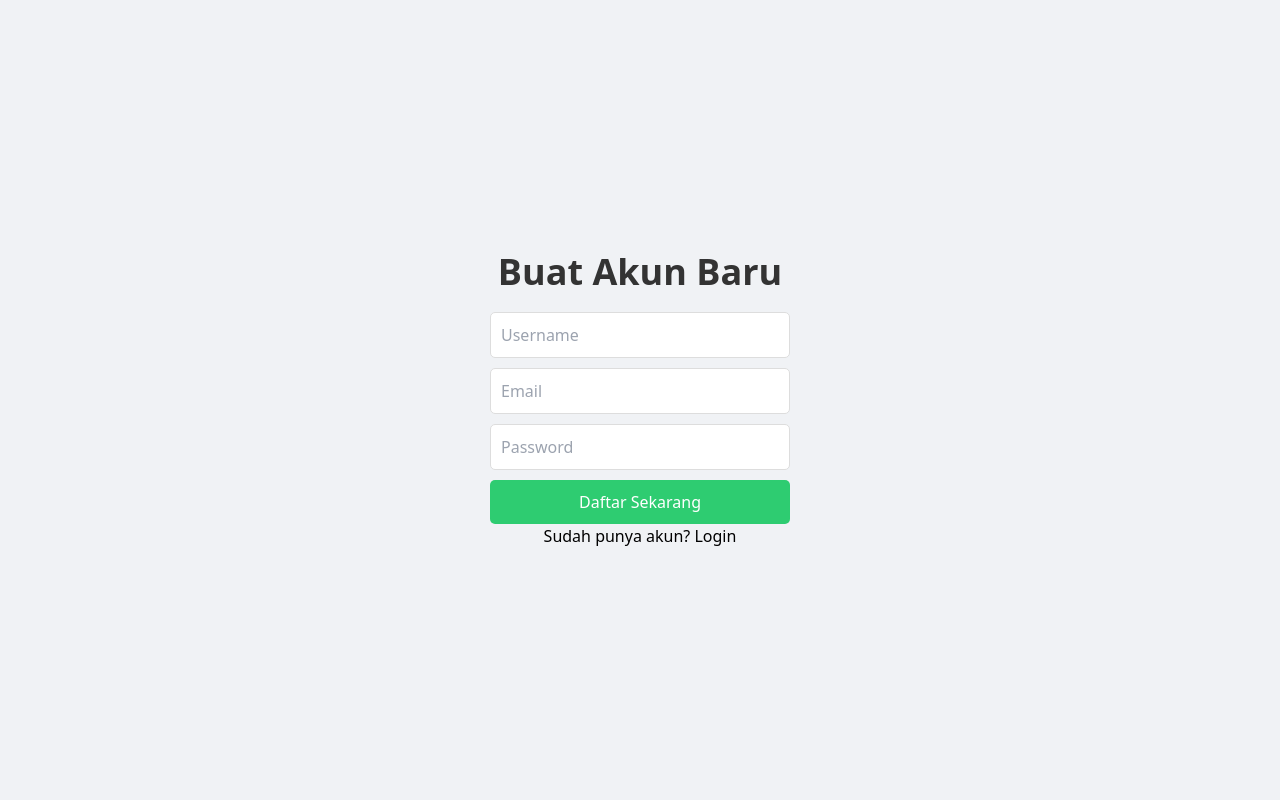
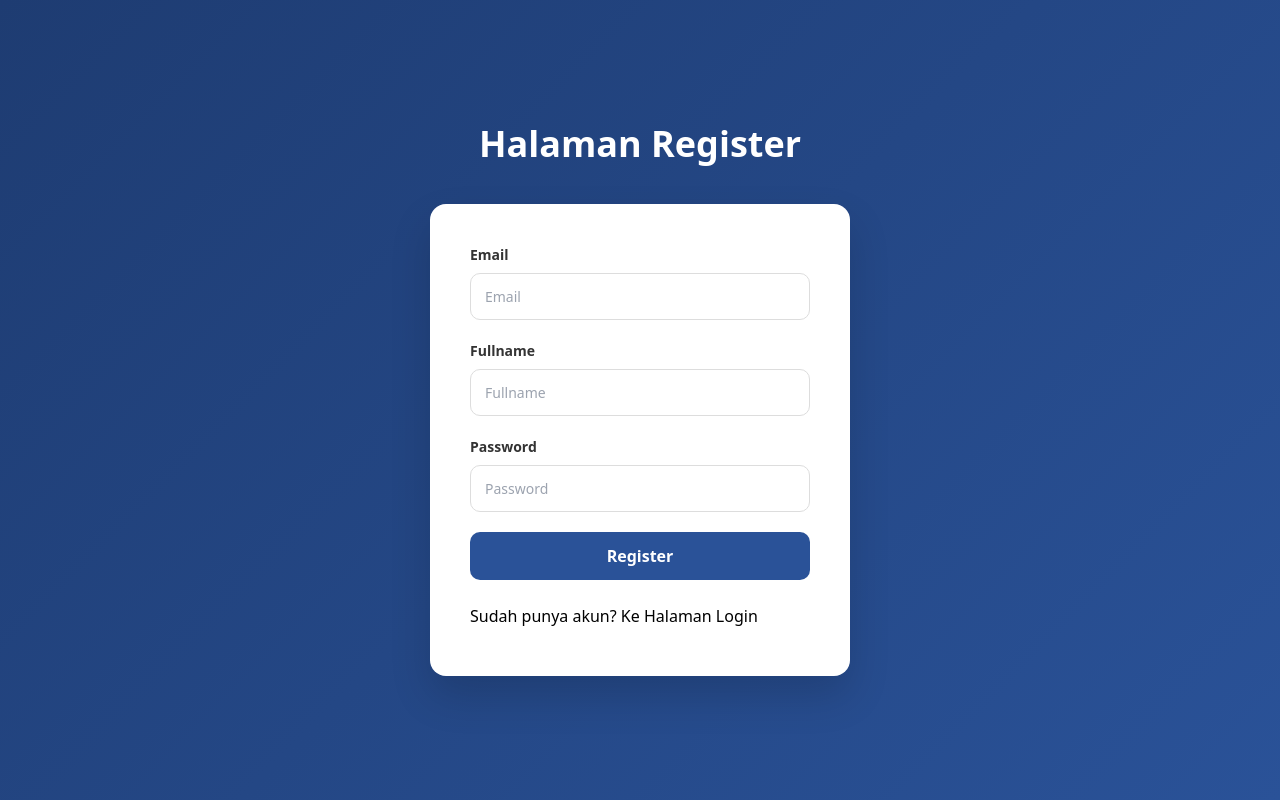
Before and after one commit to Ericharw/my-app, a Next.js app: page /auth/register in a window 1280 px wide. Built offline with nearby package versions, Linux system fonts and the light colour scheme.

Commit message:
add: membuat register view

```diff
--- a/src/pages/auth/register.tsx
+++ b/src/pages/auth/register.tsx
@@ -1,11 +1,10 @@
-import TampilanRegister from "../../views/auth/register";
+import Link from "next/link";
+import TampilanRegister from "@/views/auth/register";
 
 const halamanRegister = () => {
-    return (
-        <>
-            <TampilanRegister />
-        </>
-    );
+  return (
+    <TampilanRegister />
+  );
 };
 
 export default halamanRegister;
--- a/src/views/auth/register/index.tsx
+++ b/src/views/auth/register/index.tsx
@@ -1,17 +1,69 @@
-import styles from './register.module.css';
-import Link from 'next/link';
+import Link from "next/link";
+import style from "../../auth/register/register.module.scss";
 
 const TampilanRegister = () => {
   return (
-    <div className={styles.container}>
-      <h1 className={styles.title}>Buat Akun Baru</h1>
-      <form className={styles.form}>
-        <input type="text" placeholder="Username" className={styles.input} />
-        <input type="email" placeholder="Email" className={styles.input} />
-        <input type="password" placeholder="Password" className={styles.input} />
-        <button type="submit" className={styles.button}>Daftar Sekarang</button>
-      </form>
-      <Link href="/auth/login" className={styles.link}>Sudah punya akun? Login</Link>
+    <div className={style.register}>
+      <h1 className={style.register__title}>Halaman Register</h1>
+      <div className={style.register__form}>
+        <form action="">
+          <div className={style.register__form__item}>
+            <label
+              htmlFor="email"
+              className={style.register__form__item__label}
+            >
+              Email
+            </label>
+            <input
+              type="email"
+              id="email"
+              name="email"
+              placeholder="Email"
+              className={style.register__form__item__input}
+            />
+          </div>
+
+          <div className={style.register__form__item}>
+            <label
+              htmlFor="Fullname"
+              className={style.register__form__item__label}
+            >
+              Fullname
+            </label>
+            <input
+              type="text"
+              id="Fullname"
+              name="Fullname"
+              placeholder="Fullname"
+              className={style.register__form__item__input}
+            />
+          </div>
+
+          <div className={style.register__form__item}>
+            <label
+              htmlFor="Password"
+              className={style.register__form__item__label}
+            >
+              Password
+            </label>
+            <input
+              type="password"
+              id="Password"
+              name="Password"
+              placeholder="Password"
+              className={style.register__form__item__input}
+            />
+          </div>
+
+          <button type="submit" className={style.register__form__item__button}>
+            Register
+          </button>
+        </form>
+        <br />
+        <p className={style.register__form__item__text}>
+          Sudah punya akun? <Link href="/auth/login">Ke Halaman Login</Link>
+        </p>
+      </div>
     </div>
   );
 };
--- a/src/views/auth/register/register.module.css
+++ /dev/null
@@ -1,16 +0,0 @@
-.container {
-  display: flex;
-  flex-direction: column;
-  align-items: center;
-  justify-content: center;
-  height: 100vh;
-  background-color: #f0f2f5;
-}
-
-.title { color: #333; margin-bottom: 20px; }
-
-.form { display: flex; flex-direction: column; gap: 10px; width: 300px; }
-
-.input { padding: 10px; border: 1px solid #ddd; border-radius: 5px; }
-
-.button { padding: 10px; background-color: #2ecc71; color: white; border: none; border-radius: 5px; cursor: pointer; }
--- /dev/null
+++ b/src/views/auth/register/register.module.scss
@@ -0,0 +1,94 @@
+.register {
+  min-height: 100vh;
+  display: flex;
+  flex-direction: column;
+  align-items: center;
+  justify-content: center;
+  background: linear-gradient(135deg, #1e3c72, #2a5298);
+  padding: 20px;
+
+  &__title {
+    width: 100%;
+    text-align: center;
+    font-size: 36px;
+    font-weight: 700;
+    color: #ffffff;
+    margin-bottom: 40px;
+  }
+
+  &__form {
+    background: #ffffff;
+    width: 100%;
+    max-width: 420px;
+    padding: 40px;
+    border-radius: 16px;
+    box-shadow: 0 20px 40px rgba(0, 0, 0, 0.15);
+
+    &__item {
+      display: flex;
+      flex-direction: column;
+      margin-bottom: 20px;
+
+      &__label {
+        font-size: 14px;
+        font-weight: 600;
+        margin-bottom: 8px;
+        color: #333;
+      }
+
+      &__input {
+        padding: 12px 14px;
+        border-radius: 10px;
+        border: 1px solid #ddd;
+        font-size: 14px;
+        transition: all 0.3s ease;
+
+        &:focus {
+          outline: none;
+          border-color: #2a5298;
+          box-shadow: 0 0 0 3px rgba(42, 82, 152, 0.2);
+        }
+      }
+    }
+
+    button {
+      width: 100%;
+      padding: 12px;
+      border-radius: 10px;
+      border: none;
+      background: #2a5298;
+      color: #ffffff;
+      font-weight: 600;
+      cursor: pointer;
+      transition: 0.3s ease;
+
+      &:hover {
+        background: #1e3c72;
+        transform: translateY(-2px);
+      }
+    }
+  }
+}
+
+@keyframes fadeIn {
+  from {
+    opacity: 0;
+    transform: translateY(15px);
+  }
+  to {
+    opacity: 1;
+    transform: translateY(0);
+  }
+}
+
+@media (max-width: 768px) {
+  .register {
+    &__form {
+      padding: 30px 20px;
+    }
+
+    &__title {
+      font-size: 26px;
+    }
+  }
+}
```
